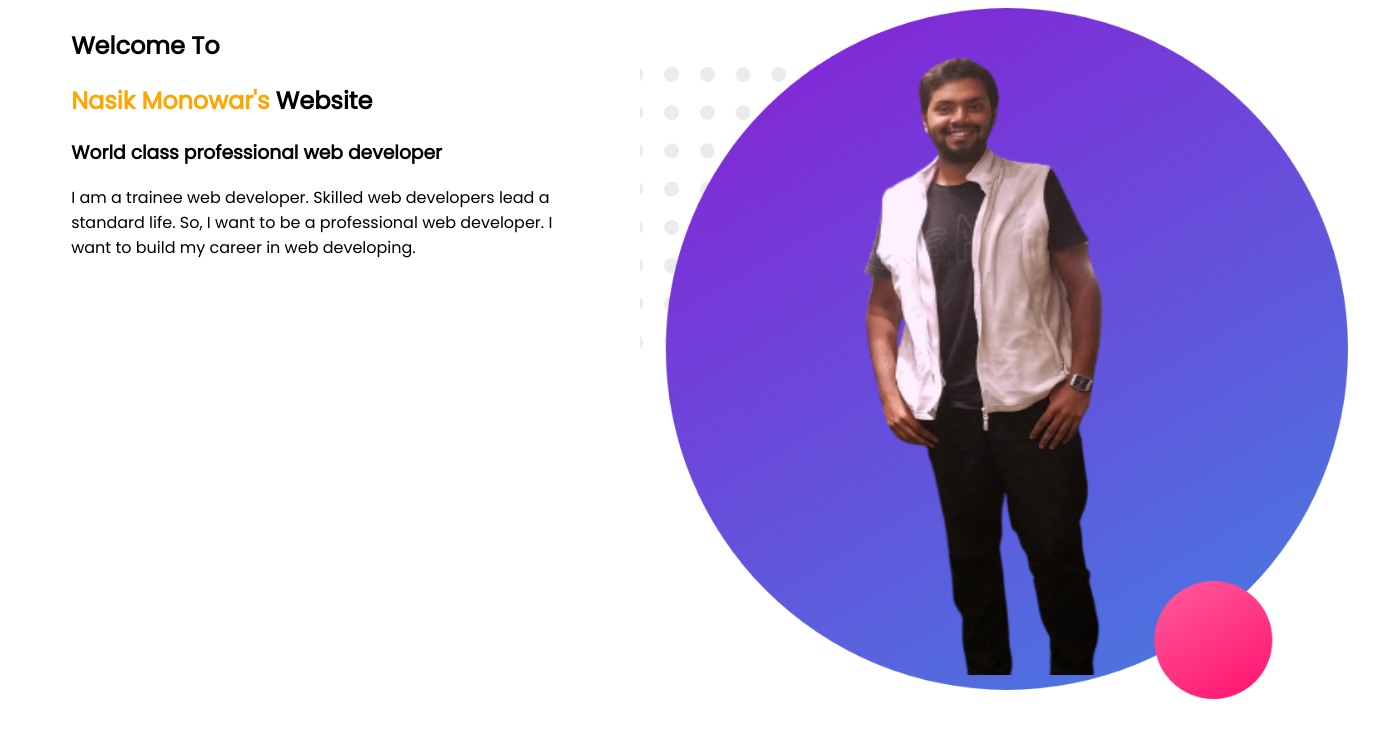
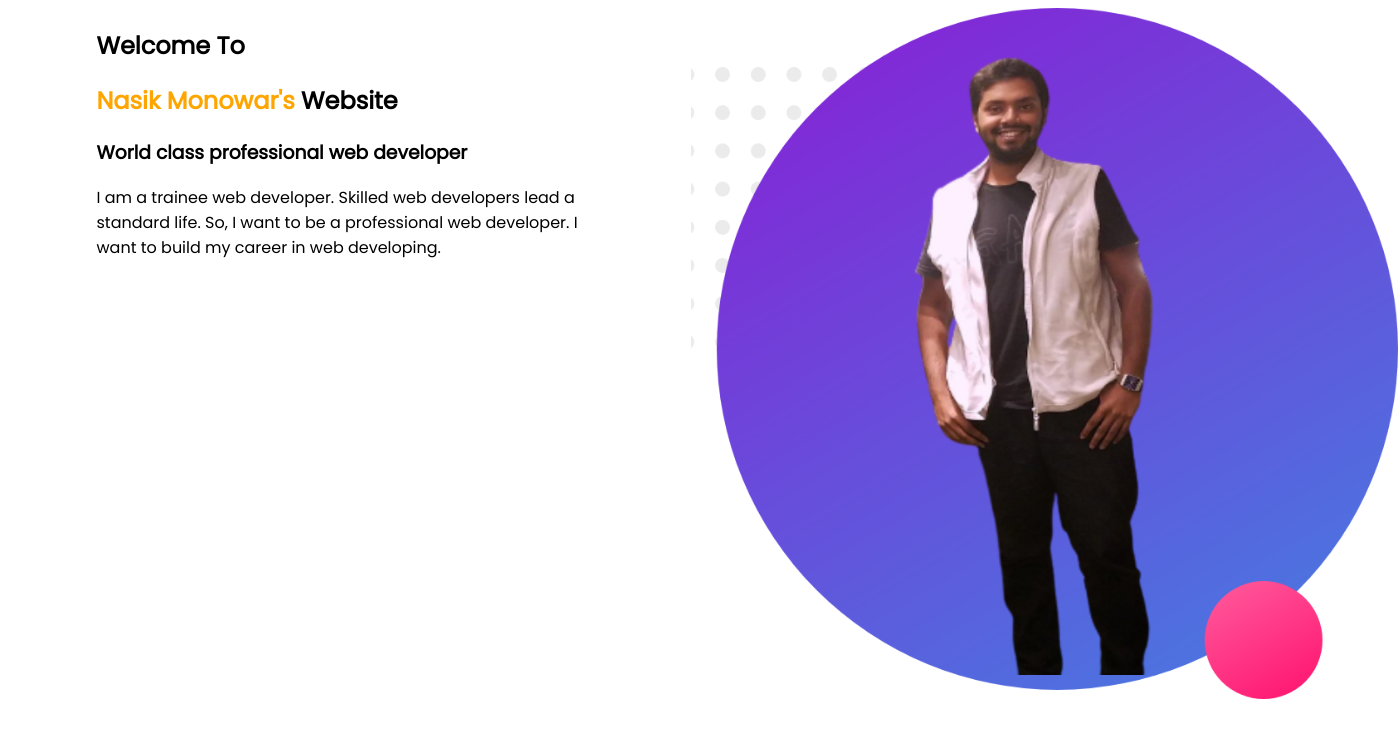
Before and after one commit to nasikmonowar10/web-portfolio, a plain HTML site: page index.html in a window 1280 px wide. Shown: the whole page, 1398 px wide, since content can reach past the window. Drawn offline with Linux system fonts and the light colour scheme.

Commit message:
first commit

```diff
--- a/style.css
+++ b/style.css
@@ -11,7 +11,7 @@ h1{
     width: 40%;
     float: left;
     margin-left: 5%;
-    padding-left: 2;
+    padding-left: 2%;
 }
 .half-width img{
     width: 140%;
```
Also changed, not shown: 1 other file.
